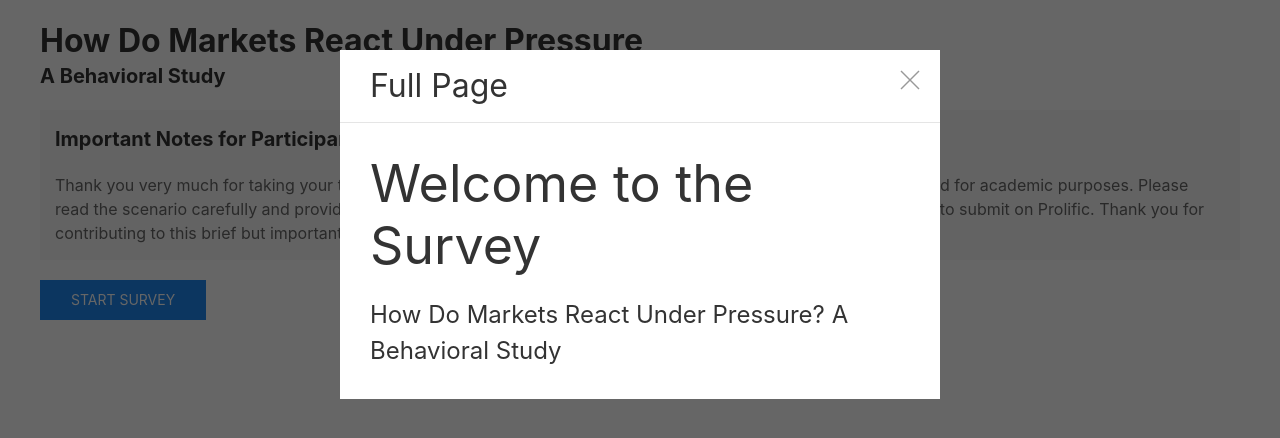
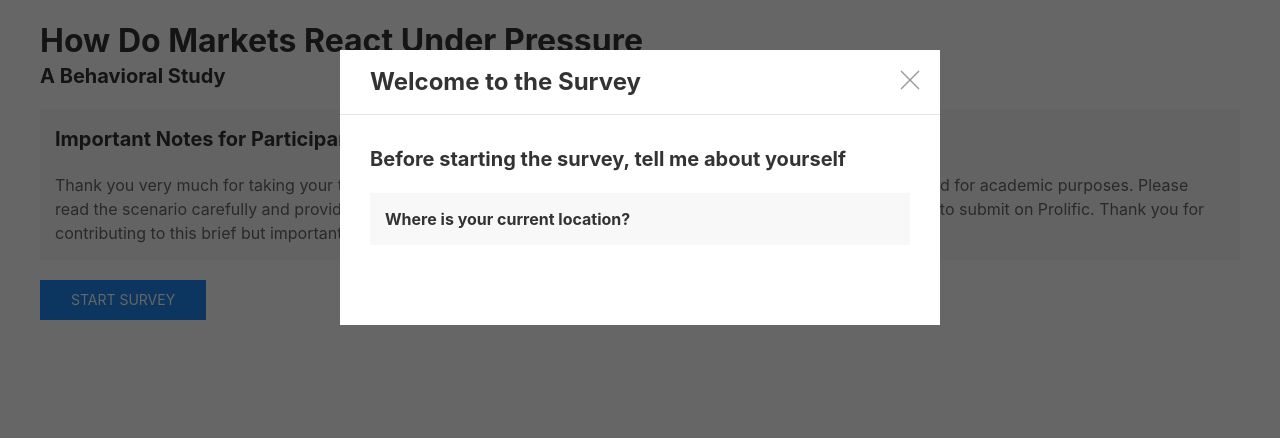
Before and after one commit to deraclab/deraclab.github.io, a plain HTML site: page 112024/index.html in a window 1280 px wide. Both pictures are taken after a click on the link "START SURVEY". Drawn offline with nearby package versions, Linux system fonts and the light colour scheme.

Commit message:
update setup script

```diff
--- a/112024/index.html
+++ b/112024/index.html
@@ -35,19 +35,23 @@
         <div class="uk-modal-dialog">
             <button class="uk-modal-close-full uk-close-large" type="button" uk-close></button>
             <div class="uk-modal-header">
-                <h2 class="uk-modal-title">Full Page</h2>
+                <div class="uk-h3 uk-text-bold uk-margin-remove">Welcome to the Survey</div>
             </div>
             <div class="uk-modal-body" uk-overflow-auto>
-                <h1 class="uk-heading-small">
-                    Welcome to the Survey
-                </h1>
-                <p class="uk-text-lead">How Do Markets React Under Pressure? A Behavioral Study</p>
+                <div class="uk-h4 uk-text-bold">Before starting the survey, tell me about yourself</div>
+                <div uk-alert>
+                    <div>
+                        <div class="uk-h5 uk-text-bold uk-margin-remove">
+                            Where is your current location?
+                        </div>
+                </div>
             </div>
         </div>
     </div>
     <script src="https://github.com/deraclab/deraclab.github.io/blob/main/data/TotalValueAdded2002.js">
         const data = setup();
-        console.log(data);
+        window
+        console.log('data', data);
         document.getElementById('modal-start').addEventListener('beforeshow', function() {
             console.log('Modal is about to be shown');
         });
```
Also changed, not shown: data/TotalValueAdded2002.js.
